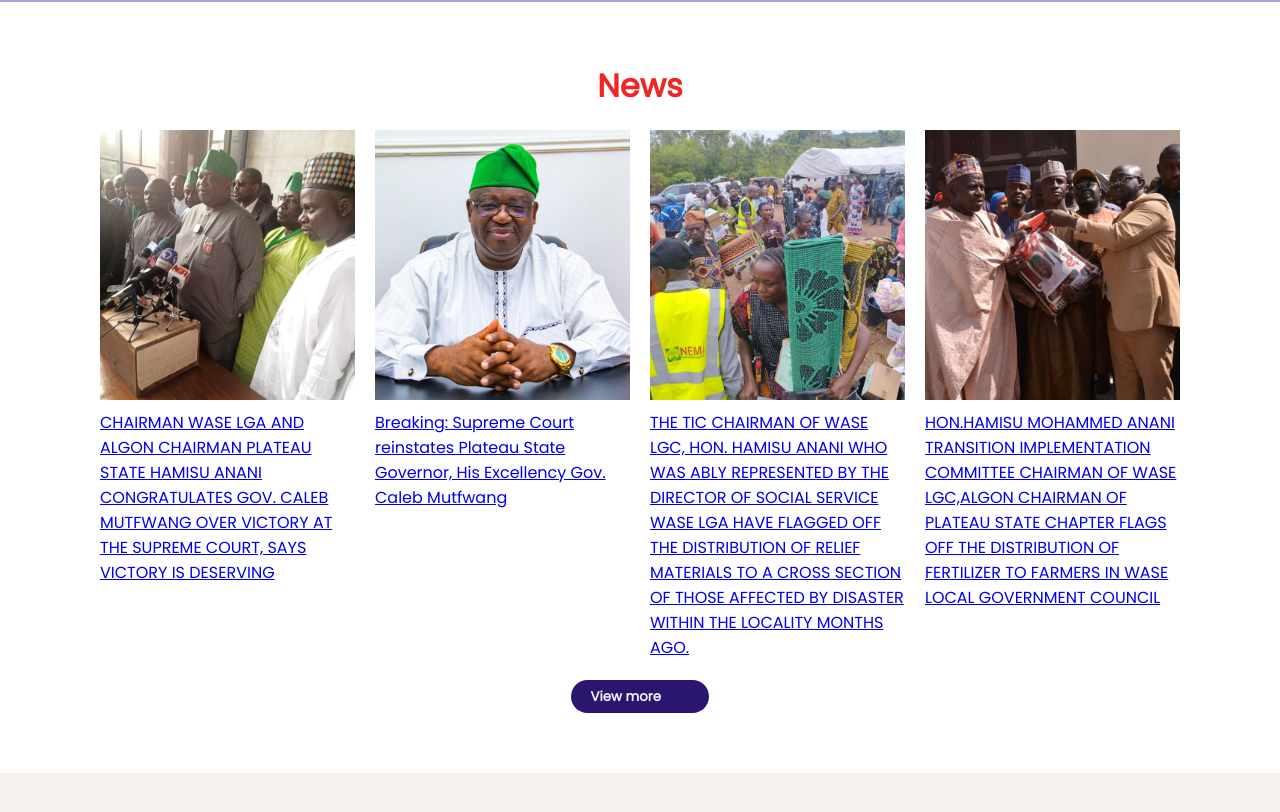
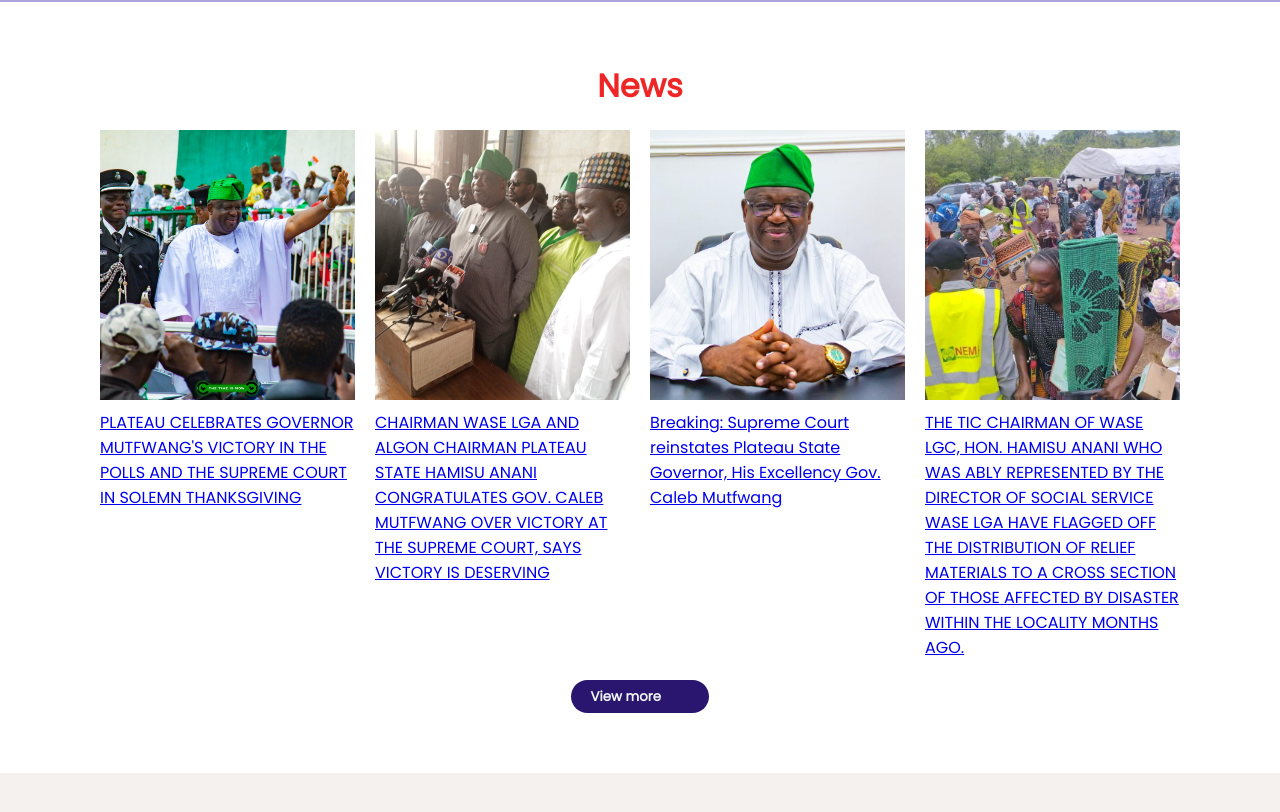
Before and after one commit to Eleojo001/Wase, a React (Create React App) app: page / in a window 1280 px wide. Shown: the part 580-1392 px from the top of the page. Built offline with nearby package versions, Linux system fonts and the light colour scheme; some icons are missing; a web font is replaced by a local one.

Commit message:
News update

```diff
--- a/src/App.js
+++ b/src/App.js
@@ -11,6 +11,38 @@ export const DataContext = React.createContext();
 
 function App() {
   const [news, setNews] = useState([
+    {
+      id: '10',
+      category: 'News',
+      title: `PLATEAU CELEBRATES GOVERNOR MUTFWANG'S VICTORY IN THE POLLS AND THE SUPREME COURT IN SOLEMN THANKSGIVING`,
+      author: `Gyang Bere.
+Director of Press and Public Affairs to the Executive Governor of Plateau State`,
+      content: `Plateau State, on Sunday stood still in solemn praise and thanksgiving to the Almighty God for Governor Caleb Manasseh Mutfwang's triumph in the polls and the subsequent Supreme Court victory.\n
+
+Expressing profound gratitude to God Almighty during the Interdenominational Thanksgiving Service at the Rwang Pam Township Stadium, Jos, Governor Mutfwang attributed his success to divine intervention and dedicated the triumph to both God and the people of Plateau State. \n
+
+He acknowledged with profound gratitude the overwhelming mandate received in the March 18, 2023 polls, and commended the fairness of the justices of the Supreme Court. The Governor also expressed gratitude to President Bola Ahmed Tinubu for his unwavering support for democracy.\n
+
+Amidst cheers from the crowd, Governor Mutfwang extended appreciation to the Media and Nigerians for amplifying the voice of Plateau people throughout the judicial process. He reassured the public that, with divine assistance, he is committed to fulfilling the expectations placed upon him.\n
+
+Governor Mutfwang reflected on the challenges faced during the political journey, expressing moments of doubt but holding onto faith. He emphasized the significance of the victory, marking a new beginning for Plateau State and pledging to lead the state to new heights with the support of the people.\n
+
+He said,  "I want to give thanks to God Almighty, the one who knows how to enthrone kings and how to dethrone kings. I thank God for the privilege he has given me; he singled me out for this honour. I want to thank you, Plateau people for agreeing with God and voting me joyfully without any inducement."\n
+
+He added that the victory marks a new beginning of the fulfillment of the promises he made, promising that by the grace of God he will not fail the people. \n
+
+Former Governor of Adamawa State, Boni Haruna, and other dignitaries including former Military Governor of Plateau State, Major General Lawrence Onoja, Emeka Etiaba SAN, the Gbong Gwom Jos, Da Jacob Buba, former Governor Jonah Jang, the State Chairman, Christian Association of Nigeria, CAN, Rev. Fr. Polycarp Lubo echoed messages of prayer and support for the Governor's mission to build a united and prosperous state. \n
+
+President of the Pentecostal Fellowship of Nigeria, Bishop Francis Oke, in his sermon, drew inspiration from biblical passages, assuring that God would make everything new in all spheres of the State.\n
+
+The event witnessed special prayers, song ministrations, and praises from various church groups, emphasizing the cleansing, healing, and restoration of Plateau. Notable figures such as the Speaker of the Plateau  State House of Assembly, Rt. Hon. Gabriel Dewan, Chief Judge of Plateau State, Justice David Mann, Plateau State PDP Chairman, Hon. Chris Hassan, Chief of Staff Government House Jos, Engr. Jeremiah Satmak, former Senate  Minority Leader, Sen. Simon Mwadkon, Sen. Hezekiah Dimka, General Martin Luther Agwai, Commissioners, top government functionaries among others graced the occasion.\n
+
+In a vote of thanks, the Secretary of the Government of the State, Arc. Samuel Jatau, expressed gratitude for the successful event, where Governor Mutfwang appointed a renowned music artiste Ezra Jinang as the Senior Special Adviser on Creativity and Entertainment.
+ \n`,
+      date: '21st January 2024.',
+      image: '/governor-celebrates.jpeg',
+      images: [{ pic: '/governor-celebrates.jpeg' }],
+    },
     {
       id: '9',
       category: 'News',
```
Also changed, not shown: public/governor-celebrates.jpeg (added).
